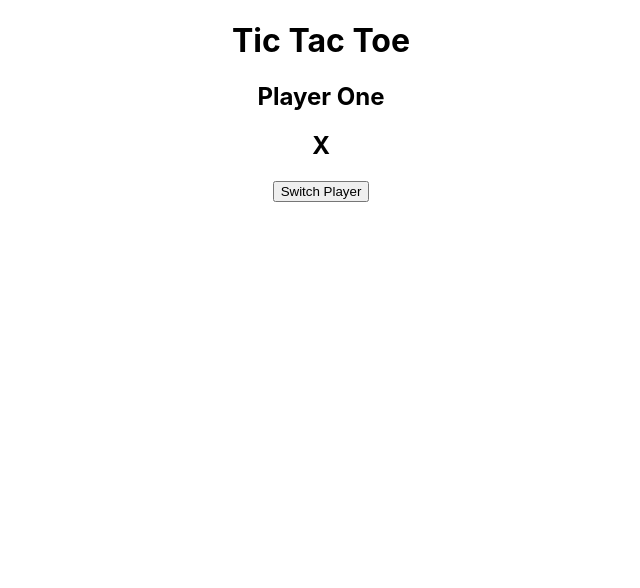
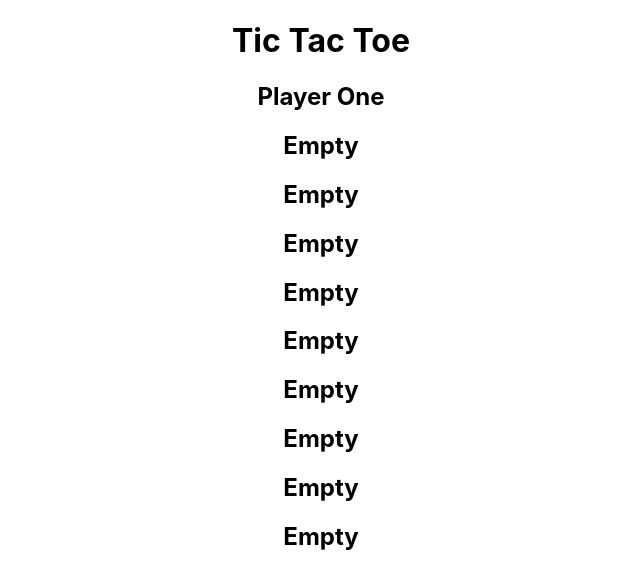
Before and after one commit to Mob-Project-Joyce-Ben-Arvin/React-tic-tac-toe, a React (Create React App) app: page / in a window 1280 px wide. Shown: the top 588 px of the page, without its empty margins (319-959 px from the left). Built offline with nearby package versions, Linux system fonts and the light colour scheme.

Commit message:
Setup Base for Game

```diff
--- a/src/Board.js
+++ b/src/Board.js
@@ -1,15 +1,24 @@
-import React, {useState} from 'react'
+import React, {useState, useEffect} from 'react'
 import Tile from './Tile.js'
 
 function Board() {
     const [player, setPlayer] = useState(true)
-    const switchPlayer = _ => setPlayer(!player)
-  return (
-    <div className="App">
-        <h2>{player ? "Player One" : "Player Two"}</h2>
-        <Tile handleClick={switchPlayer}/>
-    </div>
-  );
+    const board = Array(9).fill(null)
+    const switchPlayer = index => {
+        console.log("Switch player after ",index," was clicked")
+        setPlayer(!player)
+    }
+    const generateTile = (elm, ind) => (
+        <Tile handleClick={switchPlayer} player={player} index={ind} key={ind}/>
+    )
+
+    useEffect(()=> console.log("Player ::",player))
+    return (
+        <div className="App">
+            <h2>{player ? "Player One" : "Player Two"}</h2>
+            {board.map(generateTile)}
+        </div>
+    );
 }
 
 export default Board;
--- a/src/Tile.js
+++ b/src/Tile.js
@@ -1,17 +1,21 @@
 import React, {useState} from 'react'
 
 function Tile(props) {
-    const [player, setPlayer] = useState(true)
+    const [tile, setTile] = useState(" Empty ")
+    const [beenClicked, setClick] = useState(false)
     const onClick = _ => {
-        props.handleClick()
-        setPlayer(!player)
+        if(!beenClicked){
+            props.handleClick(props.index)
+            setTile(props.player ? 'X' : 'O')
+            setClick(true)
+        }
     }
-  return (
-    <div className="App">
-        <h2>{player ? "X" : "O"}</h2>
-        <button onClick={onClick}> Switch Player </button>
-    </div>
-  );
+
+    return (
+        <div className="App">
+            <h2 onClick={onClick}>{tile}</h2>
+        </div>
+    );
 }
 
 export default Tile
```
